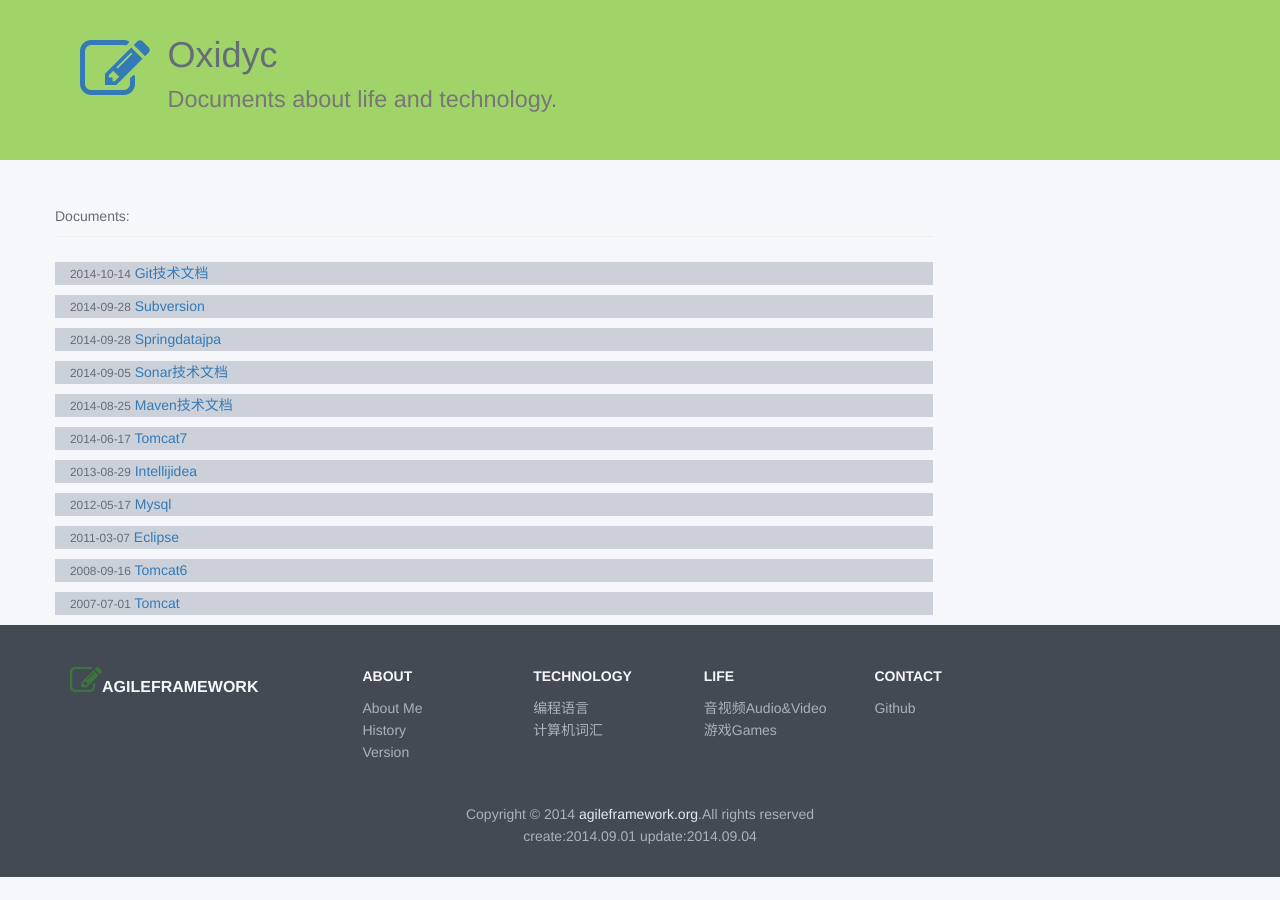
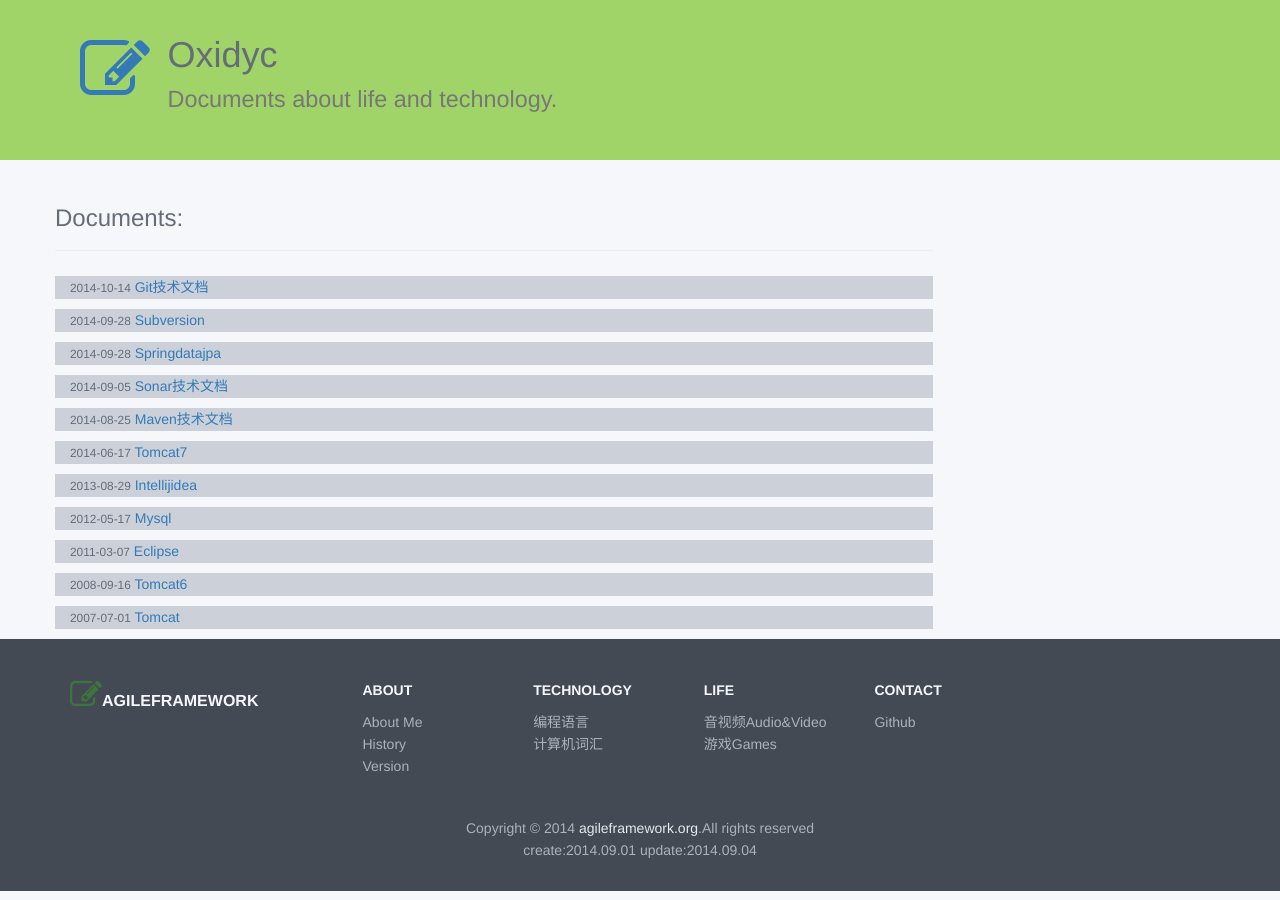
Before and after one commit to oxidyc/ikms.github.io, a Jekyll site: the page built from index.html, in a window 1280 px wide. Built offline with Jekyll 4.4.1, drawn with Linux system fonts in a browser that asks for light colours; nearby versions of some CDN libraries.

```diff
--- a/index.html
+++ b/index.html
@@ -14,7 +14,7 @@
     <div class="col-lg-9">
         <section style="margin:5px 0;">
             <div class="row">
-                <div class="page-header">Documents:</div>
+                <div class="page-header"><h3>Documents:</h3></div>
                 {% for post in site.posts %}
                 <div class="col-lg-12 bg_mediumgray" style="margin: 5px 0;">
                     <small>{{ post.date | date: "%F" }}</small> <a href="{{ post.id }}">{{ post.title }}</a>
```
